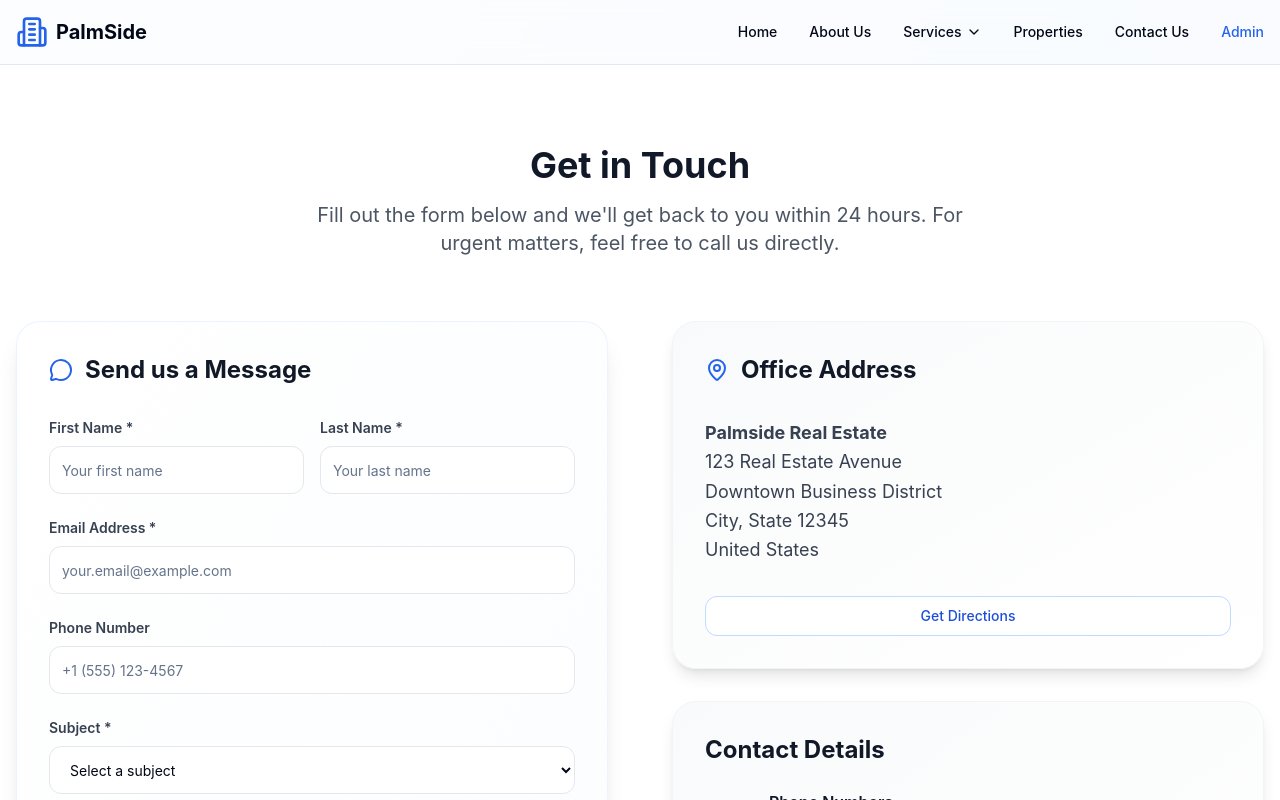
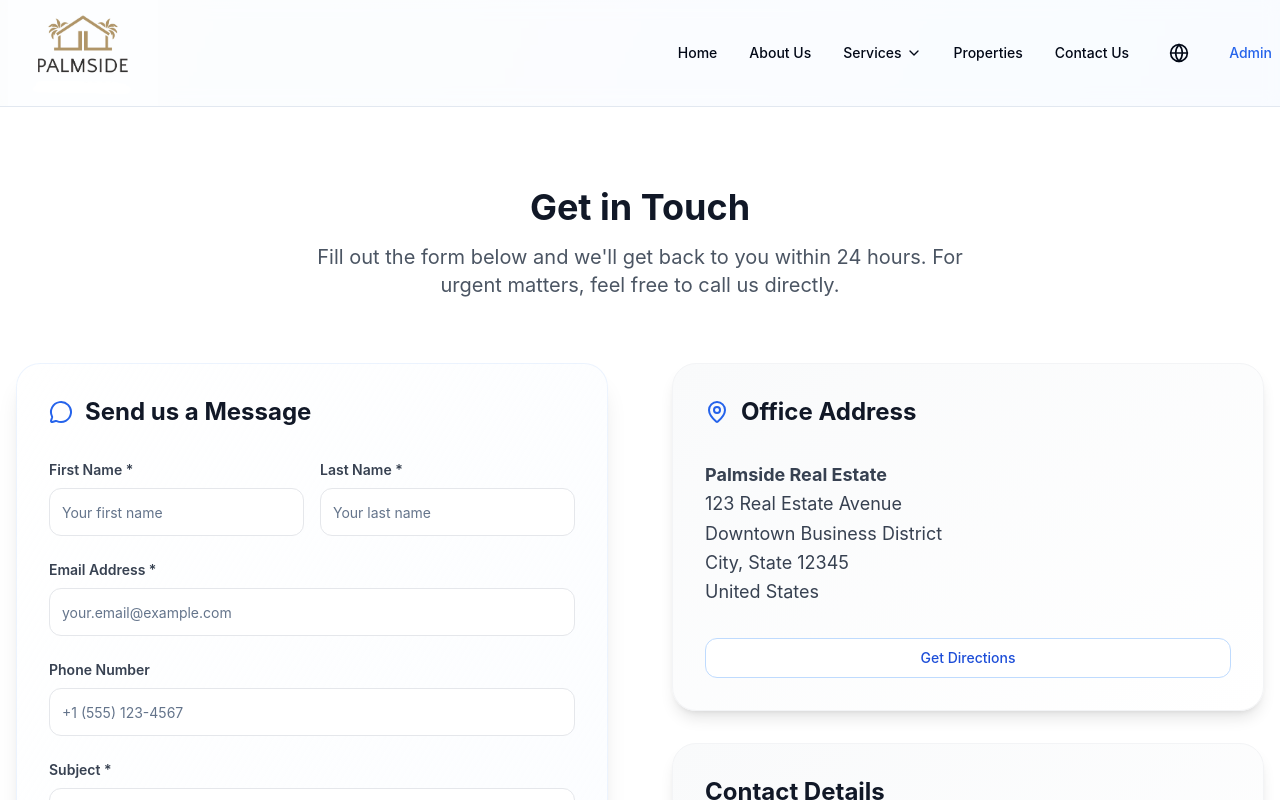
Before and after one commit to Iamtheusername112/Palmside-javascript-version, a Next.js app: page /contact in a window 1280 px wide. Shown: the top 800 px of the page. Built offline with nearby package versions, Linux system fonts and the light colour scheme.

Commit message:
new navbar and logo

```diff
--- a/src/components/Header.jsx
+++ b/src/components/Header.jsx
@@ -1,82 +1,117 @@
 'use client'
 
-import { Building2, ChevronDown, Menu, X } from 'lucide-react'
+import { ChevronDown, Globe, Menu, X } from 'lucide-react'
 import { Button } from './ui/button'
-import { useState } from 'react'
+import { useRef, useState } from 'react'
 import Link from 'next/link'
+import Image from 'next/image'
+import {
+  DropdownMenu,
+  DropdownMenuTrigger,
+  DropdownMenuContent,
+  DropdownMenuItem,
+} from './ui/dropdown-menu'
 
 export default function Header() {
   const [isMobileMenuOpen, setIsMobileMenuOpen] = useState(false)
+  const [isLangOpen, setIsLangOpen] = useState(false)
+  const langCloseTimerRef = useRef(null)
+
+  const openLang = () => {
+    if (langCloseTimerRef.current) {
+      clearTimeout(langCloseTimerRef.current)
+      langCloseTimerRef.current = null
+    }
+    setIsLangOpen(true)
+  }
+
+  const scheduleLangClose = () => {
+    if (langCloseTimerRef.current) {
+      clearTimeout(langCloseTimerRef.current)
+    }
+    langCloseTimerRef.current = setTimeout(() => {
+      setIsLangOpen(false)
+      langCloseTimerRef.current = null
+    }, 150)
+  }
 
   return (
     <header className='sticky top-0 z-50 w-full border-b bg-background/95 backdrop-blur supports-[backdrop-filter]:bg-background/60'>
-      <div className='container mx-auto px-4'>
-        <div className='flex h-16 items-center justify-between'>
+      <div className='container mx-auto px-2'>
+        <div className='flex h-70 items-center justify-between'>
           {/* Logo */}
           <Link
             href='/'
-            className='flex items-center space-x-2 hover:opacity-80 transition-opacity'
+            className='flex items-center space-x-2 hover:opacity-80 transition-opacity ml-[-8px] md:ml-0'
           >
-            <Building2 className='h-8 w-8 text-primary' />
-            <span className='text-xl font-bold'>PalmSide</span>
+            <Image
+              src={'/logo/palmside-logo-ohne-mallorca.jpg'}
+              alt='PalmSide logo'
+              width={150}
+              height={28}
+              priority
+            />
           </Link>
 
           {/* Desktop Navigation */}
           <nav className='hidden md:flex items-center space-x-8'>
             <Link
               href='/'
-              className='text-sm font-medium transition-colors hover:text-primary'
+              className='text-sm font-medium transition-colors hover:text-[#D4AF37]'
             >
               Home
             </Link>
             <Link
               href='/about'
-              className='text-sm font-medium transition-colors hover:text-primary'
+              className='text-sm font-medium transition-colors hover:text-[#D4AF37]'
             >
               About Us
             </Link>
 
             {/* Services Dropdown */}
             <div className='relative group'>
-              <button className='flex items-center space-x-1 text-sm font-medium transition-colors hover:text-primary'>
+              <Link
+                href='/services'
+                className='flex items-center space-x-1 text-sm font-medium transition-colors hover:text-[#D4AF37]'
+              >
                 <span>Services</span>
                 <ChevronDown className='h-4 w-4' />
-              </button>
+              </Link>
               <div className='absolute top-full left-0 mt-2 w-64 bg-white border border-gray-200 rounded-lg shadow-lg opacity-0 invisible group-hover:opacity-100 group-hover:visible transition-all duration-200 z-50'>
                 <div className='py-2'>
                   <Link
                     href='/services#property-search'
-                    className='block px-4 py-2 text-sm text-gray-700 hover:bg-gray-50 hover:text-primary'
+                    className='block px-4 py-2 text-sm text-gray-700 hover:bg-gray-50 hover:text-[#D4AF37]'
                   >
                     Property Search
                   </Link>
                   <Link
                     href='/services#property-management'
-                    className='block px-4 py-2 text-sm text-gray-700 hover:bg-gray-50 hover:text-primary'
+                    className='block px-4 py-2 text-sm text-gray-700 hover:bg-gray-50 hover:text-[#D4AF37]'
                   >
                     Property Management
                   </Link>
                   <Link
                     href='/services#expert-agents'
-                    className='block px-4 py-2 text-sm text-gray-700 hover:bg-gray-50 hover:text-primary'
+                    className='block px-4 py-2 text-sm text-gray-700 hover:bg-gray-50 hover:text-[#D4AF37]'
                   >
                     Expert Agents
                   </Link>
                   <Link
                     href='/services#secure-transactions'
-                    className='block px-4 py-2 text-sm text-gray-700 hover:bg-gray-50 hover:text-primary'
+                    className='block px-4 py-2 text-sm text-gray-700 hover:bg-gray-50 hover:text-[#D4AF37]'
                   >
                     Secure Transactions
                   </Link>
                   <Link
                     href='/services#mortgage-calculator'
-                    className='block px-4 py-2 text-sm text-gray-700 hover:bg-gray-50 hover:text-primary'
+                    className='block px-4 py-2 text-sm text-gray-700 hover:bg-gray-50 hover:text-[#D4AF37]'
                   >
                     Mortgage Calculator
                   </Link>
                   <Link
                     href='/services#market-analysis'
-                    className='block px-4 py-2 text-sm text-gray-700 hover:bg-gray-50 hover:text-primary'
+                    className='block px-4 py-2 text-sm text-gray-700 hover:bg-gray-50 hover:text-[#D4AF37]'
                   >
                     Market Analysis
                   </Link>
@@ -86,16 +121,44 @@ export default function Header() {
 
             <Link
               href='/properties'
-              className='text-sm font-medium transition-colors hover:text-primary'
+              className='text-sm font-medium transition-colors hover:text-[#D4AF37]'
             >
               Properties
             </Link>
             <Link
               href='/contact'
-              className='text-sm font-medium transition-colors hover:text-primary'
+              className='text-sm font-medium transition-colors hover:text-[#D4AF37]'
             >
               Contact Us
             </Link>
+            <div>
+              <DropdownMenu open={isLangOpen} onOpenChange={setIsLangOpen} modal={false}>
+                <DropdownMenuTrigger asChild>
+                  <button
+                    type='button'
+                    aria-label='Change language'
+                    className='p-2 rounded transition-colors hover:text-[#D4AF37] data-[state=open]:text-[#D4AF37]'
+                    title='Language'
+                    onPointerDown={(e) => e.preventDefault()}
+                    onClick={(e) => e.preventDefault()}
+                    onMouseEnter={openLang}
+                    onMouseLeave={scheduleLangClose}
+                  >
+                    <Globe className='h-5 w-5' />
+                  </button>
+                </DropdownMenuTrigger>
+                <DropdownMenuContent
+                  align='end'
+                  sideOffset={0}
+                  onMouseEnter={openLang}
+                  onMouseLeave={scheduleLangClose}
+                >
+                  <DropdownMenuItem className='hover:text-[#D4AF37] hover:bg-gray-50 data-[highlighted]:text-[#D4AF37] data-[highlighted]:bg-gray-50'>English</DropdownMenuItem>
+                  <DropdownMenuItem className='hover:text-[#D4AF37] hover:bg-gray-50 data-[highlighted]:text-[#D4AF37] data-[highlighted]:bg-gray-50'>Español</DropdownMenuItem>
+                  <DropdownMenuItem className='hover:text-[#D4AF37] hover:bg-gray-50 data-[highlighted]:text-[#D4AF37] data-[highlighted]:bg-gray-50'>Deutsch</DropdownMenuItem>
+                </DropdownMenuContent>
+              </DropdownMenu>
+            </div>
             <Link
               href='/admin'
               className='text-sm font-medium text-primary hover:text-primary/80'
@@ -136,9 +199,12 @@ export default function Header() {
                 About Us
               </Link>
               <div className='px-4'>
-                <div className='text-sm font-medium text-gray-700 mb-2'>
+                <Link
+                  href='/services'
+                  className='block text-sm font-medium text-gray-700 mb-2 hover:text-primary'
+                >
                   Services
-                </div>
+                </Link>
                 <div className='pl-4 space-y-2'>
                   <Link
                     href='/services#property-search'
```
Also changed, not shown: public/logo/palmside-logo-ohne-mallorca.jpg (added).
